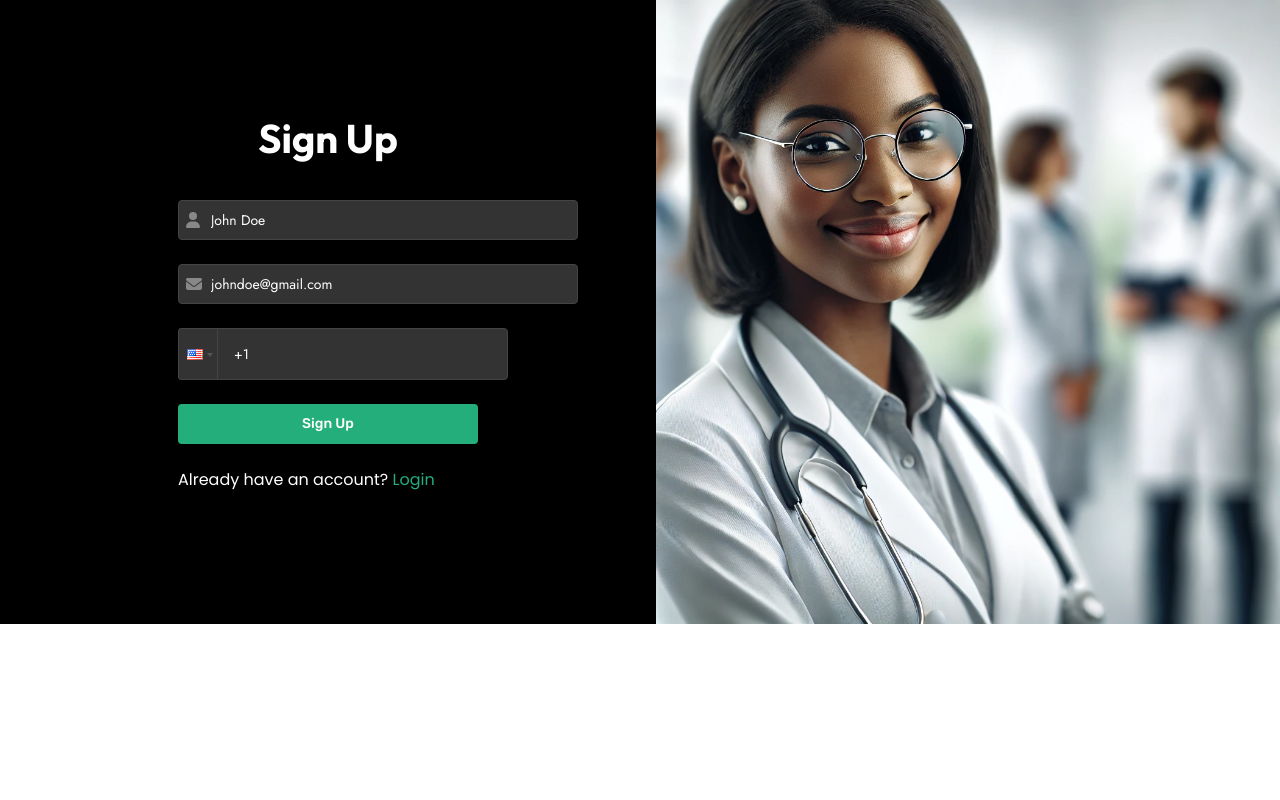
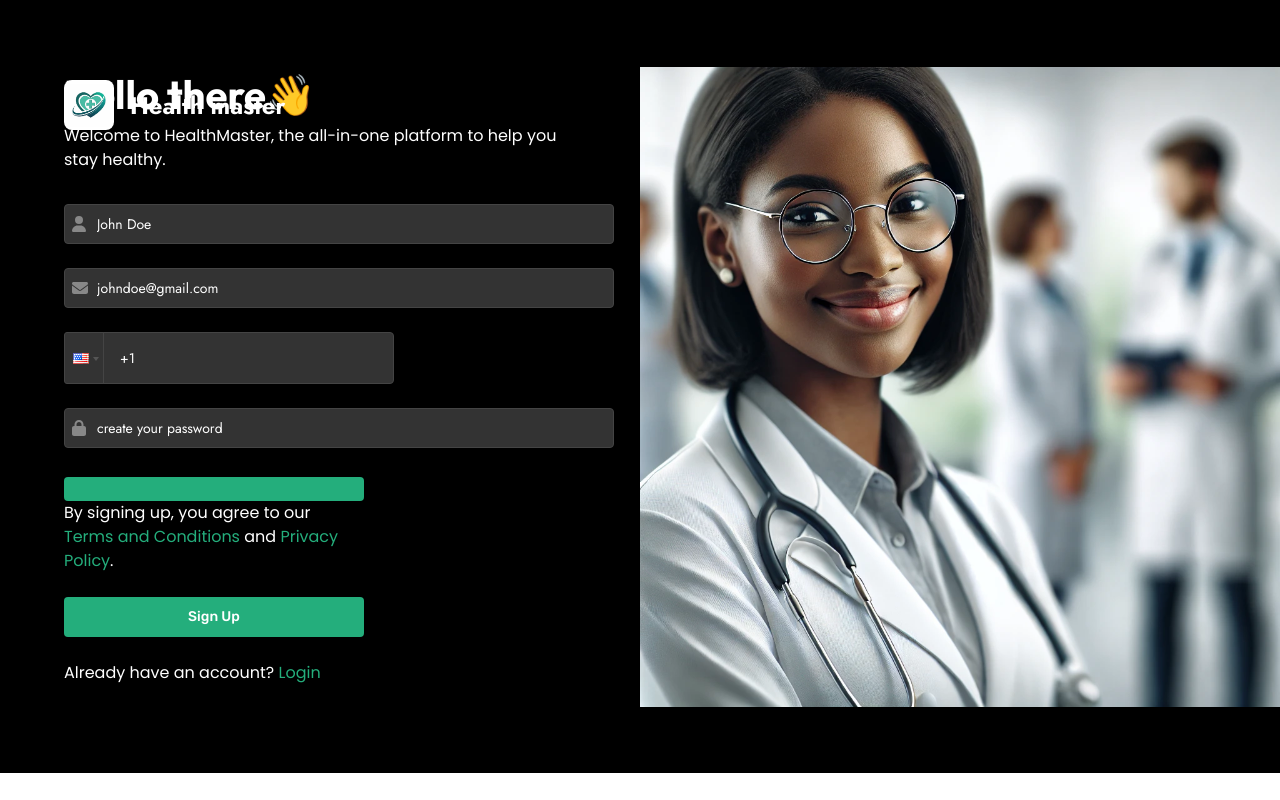
Before and after one commit to CHEGEBB/healthmasterv2, a Next.js app: page / in a window 1280 px wide. Built offline with nearby package versions, Linux system fonts and the light colour scheme.

Commit message:
refactor: Update import statements for Button and Input components

```diff
--- a/app/page.jsx
+++ b/app/page.jsx
@@ -2,10 +2,11 @@
 import Image from "next/image";
 import { useState } from "react";
 import { FontAwesomeIcon } from "@fortawesome/react-fontawesome";
-import { faEnvelope, faUser } from "@fortawesome/free-solid-svg-icons";
+import { faEnvelope, faLock, faPhone, faUser } from "@fortawesome/free-solid-svg-icons";
 import { Button } from "@/components/ui/button";
 import { Input } from "@/components/ui/input";
 import { Skeleton } from "@/components/ui/skeleton";
+import { Checkbox } from "@/components/ui/checkbox";
 import PhoneInput from "react-phone-input-2";
 import "react-phone-input-2/lib/style.css";
 import "../sass/auth.scss";
@@ -15,12 +16,19 @@ export default function Home() {
   const [phone, setPhone] = useState("");
 
   return (
-    <div className="container">
-      <div className="form-container">
+    (<div className="container">
+      <div className="items-start justify-start mx-4 form-container">
+      <div className="flex-row form-logo">
+        <Image src="/assets/icons/new.jpg" alt="HealthMaster logo" width={100} height={100} />
+        <h2 className="items-center text-xl font-bold">Health master</h2>
+      </div>
         <div className="form-title">
-          <h1>Sign Up</h1>
+          <h1 className="flex items-start">Hello there👋</h1>
+          <p>
+            Welcome to HealthMaster, the all-in-one platform to help you stay healthy.
+          </p>
         </div>
-        <form>
+        <form className="flex-col">
           <div className={`form-group ${focusedInput === 'name' ? 'focused' : ''}`}>
             <label htmlFor="name">Full Name</label>
             <div className="input-wrapper">
@@ -51,7 +59,7 @@ export default function Home() {
               />
             </div>
           </div>
-          <div className="form-group">
+          <div className={`form-group ${focusedInput === 'phone' ? 'focused' :''}`}>
             <label htmlFor="phone">Phone Number</label>
             <div className="phone-input-wrapper">
               <PhoneInput
@@ -79,6 +87,26 @@ export default function Home() {
               />
             </div>
           </div>
+          <div className={`form-group ${focusedInput === 'password' ? 'focused ':''}`}>
+            {/* password */}
+            <label html for="password">Password</label>
+            <div className="input-wrapper">
+            <FontAwesomeIcon icon={faLock} className="input-icon" />
+              <Input
+                type="text"
+                id="password"
+                required
+                placeholder="create your password"
+              />
+            </div>
+          </div>
+          <div className="form-group">
+          <Checkbox />
+            <p>
+              By signing up, you agree to our <a href="/terms">Terms and Conditions</a> and{" "}
+              <a href="/privacy">Privacy Policy</a>.
+            </p>
+          </div>
           <div className="form-group">
             <Button type="submit" className="btn btn-primary">
               Sign Up
@@ -94,6 +122,6 @@ export default function Home() {
       <div className="container-image">
         <Image src="/assets/images/background-1.webp" width={1000} height={1000} alt="Background" />
       </div>
-    </div>
+    </div>)
   );
 }
--- /dev/null
+++ b/components/ui/checkbox.tsx
@@ -0,0 +1,30 @@
+"use client"
+
+import * as React from "react"
+import * as CheckboxPrimitive from "@radix-ui/react-checkbox"
+import { Check } from "lucide-react"
+
+import { cn } from "@/lib/utils"
+
+const Checkbox = React.forwardRef<
+  React.ElementRef<typeof CheckboxPrimitive.Root>,
+  React.ComponentPropsWithoutRef<typeof CheckboxPrimitive.Root>
+>(({ className, ...props }, ref) => (
+  <CheckboxPrimitive.Root
+    ref={ref}
+    className={cn(
+      "peer h-4 w-4 shrink-0 rounded-sm border border-primary ring-offset-background focus-visible:outline-none focus-visible:ring-2 focus-visible:ring-ring focus-visible:ring-offset-2 disabled:cursor-not-allowed disabled:opacity-50 data-[state=checked]:bg-primary data-[state=checked]:text-primary-foreground",
+      className
+    )}
+    {...props}
+  >
+    <CheckboxPrimitive.Indicator
+      className={cn("flex items-center justify-center text-current")}
+    >
+      <Check className="h-4 w-4" />
+    </CheckboxPrimitive.Indicator>
+  </CheckboxPrimitive.Root>
+))
+Checkbox.displayName = CheckboxPrimitive.Root.displayName
+
+export { Checkbox }
--- a/package.json
+++ b/package.json
@@ -12,6 +12,7 @@
     "@fortawesome/fontawesome-svg-core": "^6.6.0",
     "@fortawesome/free-solid-svg-icons": "^6.6.0",
     "@fortawesome/react-fontawesome": "^0.2.2",
+    "@radix-ui/react-checkbox": "^1.1.1",
     "@radix-ui/react-select": "^2.1.1",
     "@radix-ui/react-slot": "^1.1.0",
     "autoprefixer": "^10.4.20",
--- a/sass/auth.scss
+++ b/sass/auth.scss
@@ -19,14 +19,33 @@
   color: white;
   align-items: center;
   font-family: 'Rubik', sans-serif;
+  .form-logo{
+    position: absolute;
+    top: 10%;
+    display: flex;
+    flex-direction: row;
+    h2{
+        font-family: 'Jost', sans-serif;
+        font-size: 1.5rem;
+        font-weight: 700;
+        margin-right: 1rem;
+        vertical-align: middle;
+        margin-top: 0.5rem;
+    }
+    img{
+        width: 50px;
+        height: 50px;
+        margin-right: 1rem;
+        vertical-align: middle;
+        border-radius: 8px;
+    }
+  }
 
   .form-container {
-    margin: 1rem;
     width: 50%;
     display: flex;
     flex-direction: column;
-    justify-content: center;
-    align-items: center;
+    padding: 4rem;
 
     .form-title {
       margin-bottom: 2rem;
@@ -54,7 +73,6 @@
       #placeholder{
         display: inline-block;
         position: absolute;
-        left: 0;
         top: 50%;
         font-size: 1.2rem;
         color: #333;
@@ -74,7 +92,7 @@
         }
 
         input {
-          width: 400px;
+          width: 550px;
           padding: 0.5rem 0.5rem 0.5rem 2rem;
           border-radius: 0.25rem;
           border: 1px solid #444;
```
Also changed, not shown: public/assets/icons/new.jpg (added), 1 other file (tests, documents, lock files or other folders).
